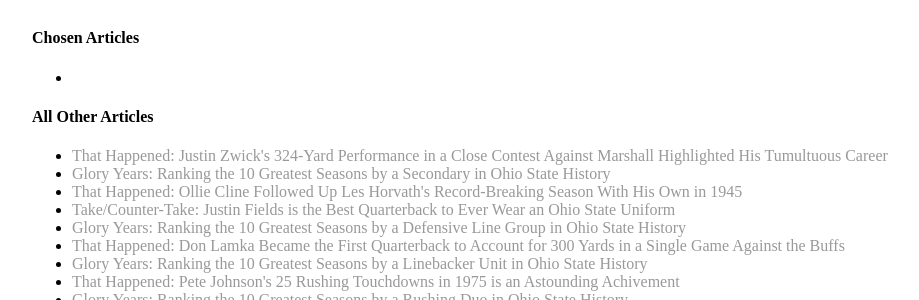
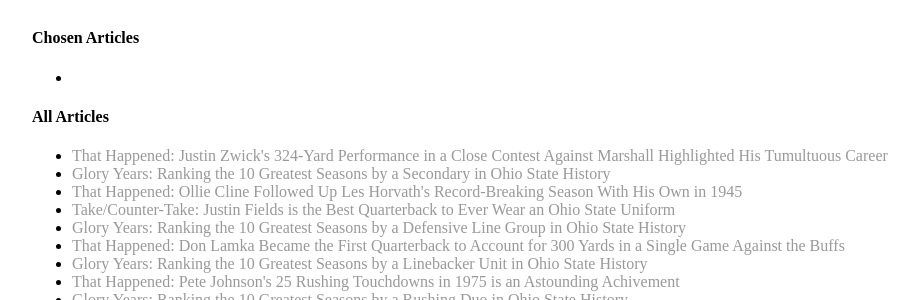
Before and after one commit to mtnartker/mtnartker.github.io, a Jekyll site: the page built from example_works/index.html, in a window 1280 px wide and 900 px high. Shown: the part 168-468 px from the top of the window, without its empty margins (160-1079 px from the left). Built offline with Jekyll 4.4.1, drawn with Linux system fonts in a browser that asks for light colours.

Commit message:
Update index.html

```diff
--- a/example_works/index.html
+++ b/example_works/index.html
@@ -9,7 +9,7 @@
   <li></li>
 </ul>
 
-<h4> All Other Articles </h4>
+<h4> All Articles </h4>
 <ul>
   <li><a href=https://www.elevenwarriors.com/ohio-state-football/2020/06/114615/that-happened-justin-zwicks-300-yard-game-in-a-close-contest-against-marshall-highlighted-his-tumultuous-career>That Happened: Justin Zwick's 324-Yard Performance in a Close Contest Against Marshall Highlighted His Tumultuous Career</a></li>
 <li><a href=https://www.elevenwarriors.com/ohio-state-football/2020/06/114581/glory-years-ranking-the-10-greatest-seasons-by-a-secondary-in-ohio-state-history>Glory Years: Ranking the 10 Greatest Seasons by a Secondary in Ohio State History</a></li>
```
